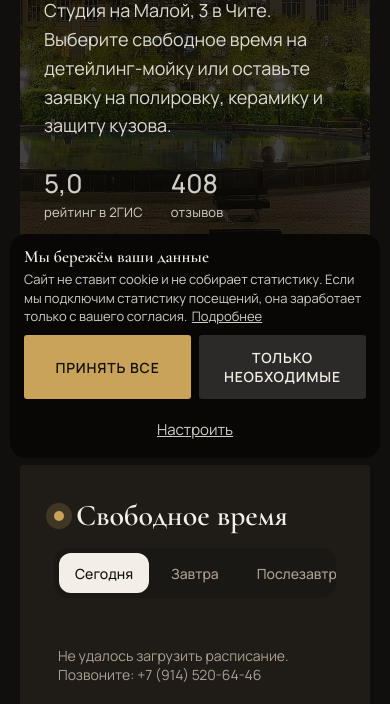
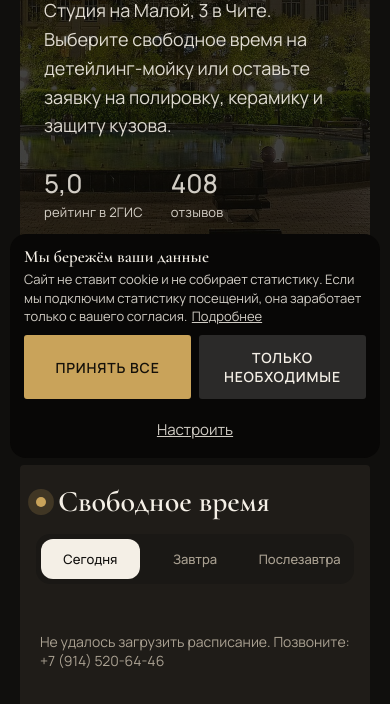
Before and after one commit to kennaiki/goldcar_demo, a plain HTML site: page index.html in a window 390 px wide. Shown: the part 370-1074 px from the top of the page. Drawn offline with Linux system fonts and the light colour scheme; no server answers.

Commit message:
Табло на телефоне: часы сеткой, вкладки дней на всю ширину, без вылетов за 375 px
Co-Authored-By: Claude Opus 5.5 <noreply@anthropic.com>

```diff
--- a/index.html
+++ b/index.html
@@ -112,6 +112,18 @@ main section,main .board{margin-bottom:84px}
 [data-bstyle="bar"] .hour{border-radius:0;border-right:var(--bw) solid var(--line);padding:18px 0}
 [data-bstyle="bar"] .hour.free{background:var(--accent);color:var(--on-accent)}
 [data-bstyle="bar"] .hour.free:hover{background:var(--ink);color:var(--bg);transform:none}
+/* телефон: лента часов и вкладки дней обрезались по краю («13:0», «Послезавтр»), 17.11.2026.
+   Часы — сеткой по 4 в ряд без прокрутки, вкладки — на всю ширину */
+@media(max-width:600px){
+  .board-top{display:grid;grid-template-columns:minmax(0,1fr)}
+  .tabs{width:100%}
+  .tabs button{flex:1 1 0;min-width:0;padding:8px 2px;font-size:13px;letter-spacing:0}
+  .hours{display:grid;grid-template-columns:repeat(4,minmax(0,1fr));overflow:visible;cursor:auto;padding-bottom:0}
+  .hours > .hour{min-width:0;max-width:none;margin:0;font-size:15px;letter-spacing:0;padding:13px 0}
+  .hours > p,.hours > .wait:only-child{grid-column:1/-1}
+  [data-bstyle="bar"] .hours{overflow:hidden}
+  [data-bstyle="bar"] .hour{border-bottom:var(--bw) solid var(--line)}
+}
 
 /* цены */
 .chips{display:flex;gap:8px;flex-wrap:wrap;margin-bottom:24px}
@@ -325,7 +337,7 @@ h2::before{content:"";display:block;width:56px;height:5px;background:var(--accen
 /* цифры мягким шрифтом: у Cormorant «старые» цифры в расписании и ценах выглядят рваными */
 .hour,.slot,.plan .price,.facts b,.sum b,.dd button b{font-family:Manrope,system-ui,sans-serif;font-weight:600;letter-spacing:0}
 .facts b{font-size:26px;font-weight:500}
-.board{padding:34px}
+@media(min-width:601px){.board{padding:34px}}
 .board h2{font-size:30px}
 .hours{--hg:12px}
 .hour{font-size:17px;color:#8f8777;padding:16px 0;border-radius:12px}
```
